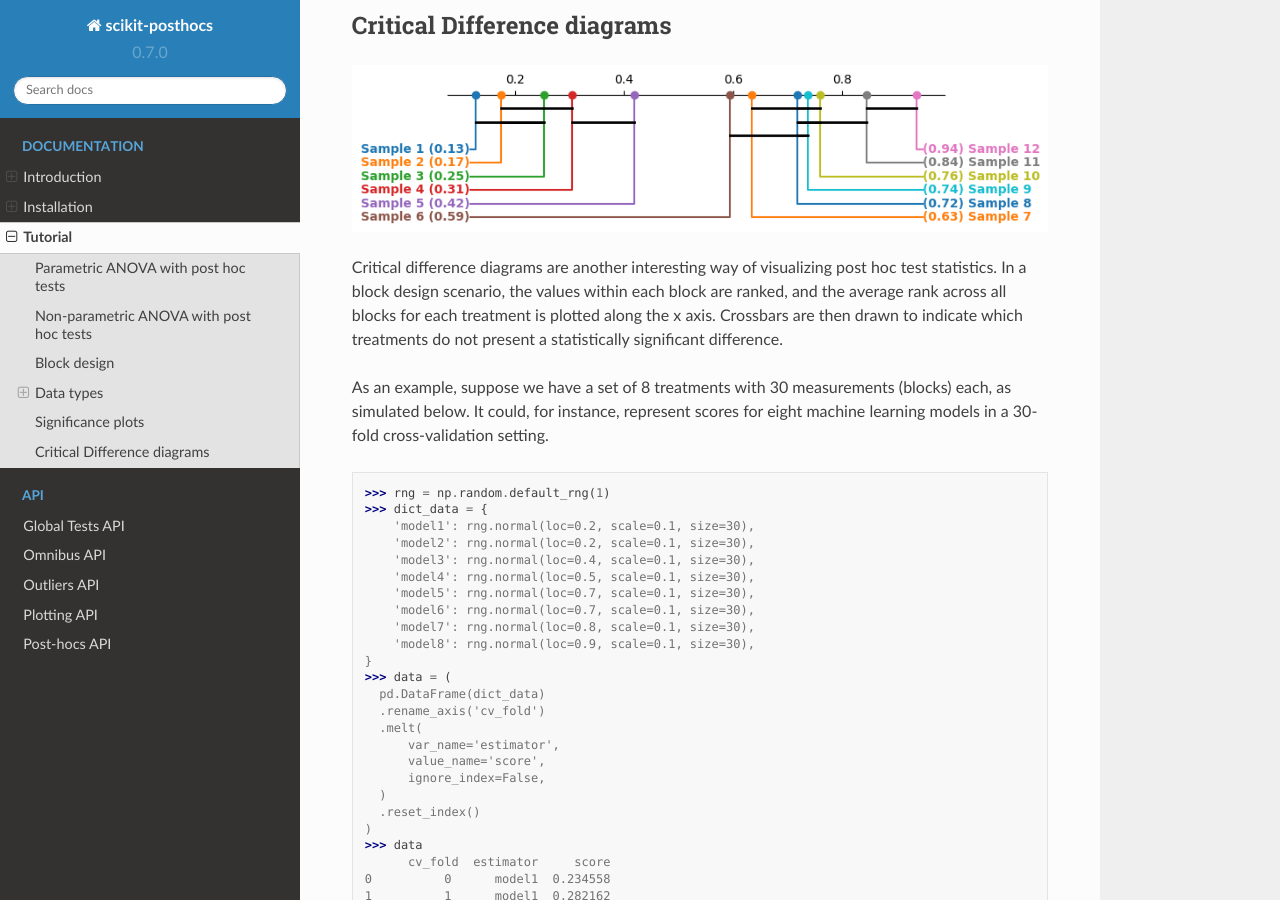
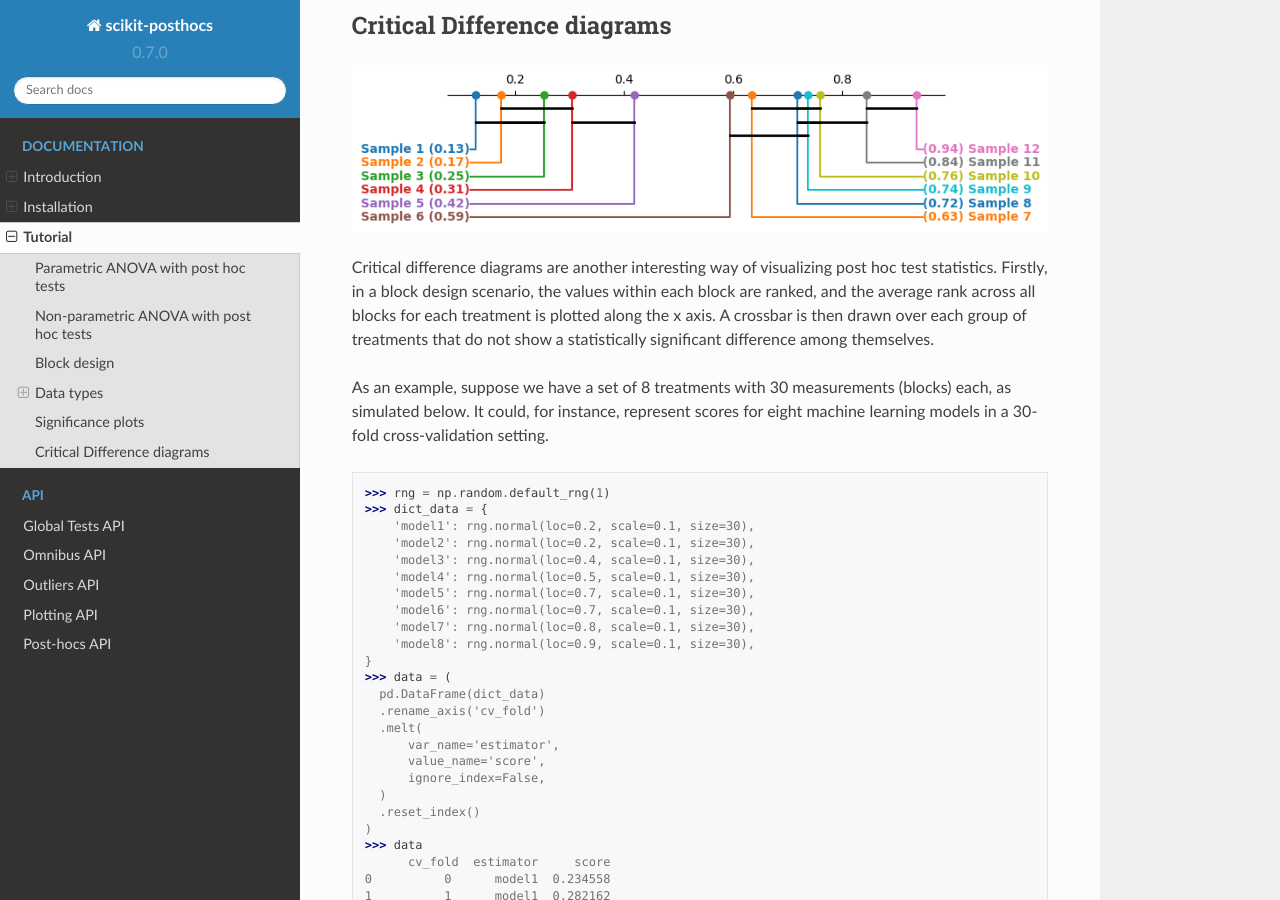
Before and after one commit to maximtrp/scikit-posthocs, a Sphinx documentation site: the page built from docs/source/tutorial.rst, in a window 1280 px wide and 900 px high, scrolled down 6261 px. Built offline with Sphinx 7.4.7 and the Read the Docs theme 2.0.0, drawn with Linux system fonts in a browser that asks for light colours.

Commit message:
DOC add critical difference diagrams

```diff
--- a/docs/source/tutorial.rst
+++ b/docs/source/tutorial.rst
@@ -278,11 +278,11 @@ Critical Difference diagrams
 .. image:: _static/cd_diagram0.png
 
 Critical difference diagrams are another interesting way of visualizing post
-hoc test statistics.
-In a block design scenario, the values within each block are ranked,
-and the average rank across all blocks for each treatment is plotted along the
-x axis. Crossbars are then drawn to indicate which treatments do not present
-a statistically significant difference.
+hoc test statistics. Firstly, in a block design scenario, the values within
+each block are ranked, and the average rank across all blocks for each
+treatment is plotted along the x axis. A crossbar is then drawn over each
+group of treatments that do not show a statistically significant difference
+among themselves.
 
 As an example, suppose we have a set of 8 treatments with 30 measurements
 (blocks) each, as simulated below. It could, for instance, represent scores for
```
